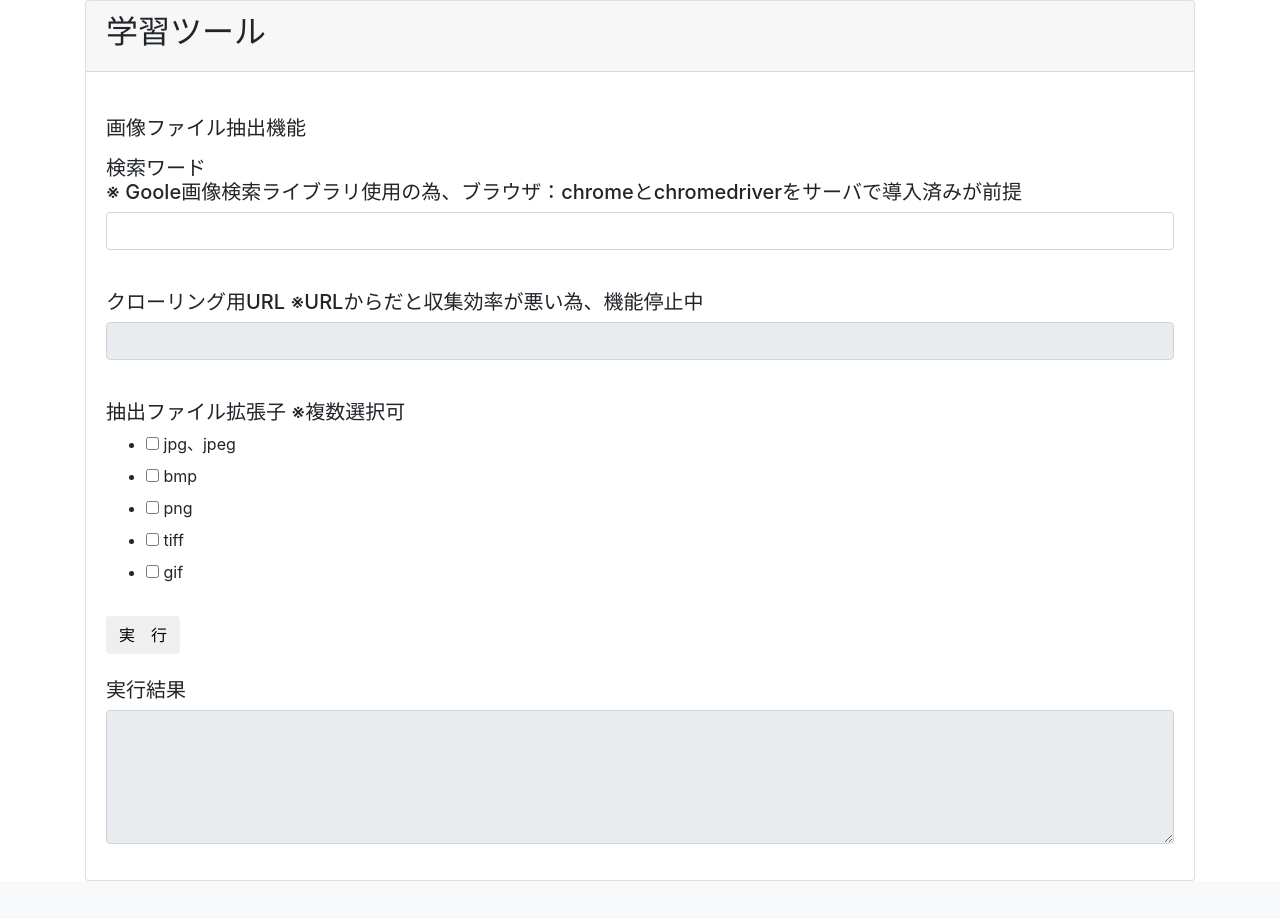
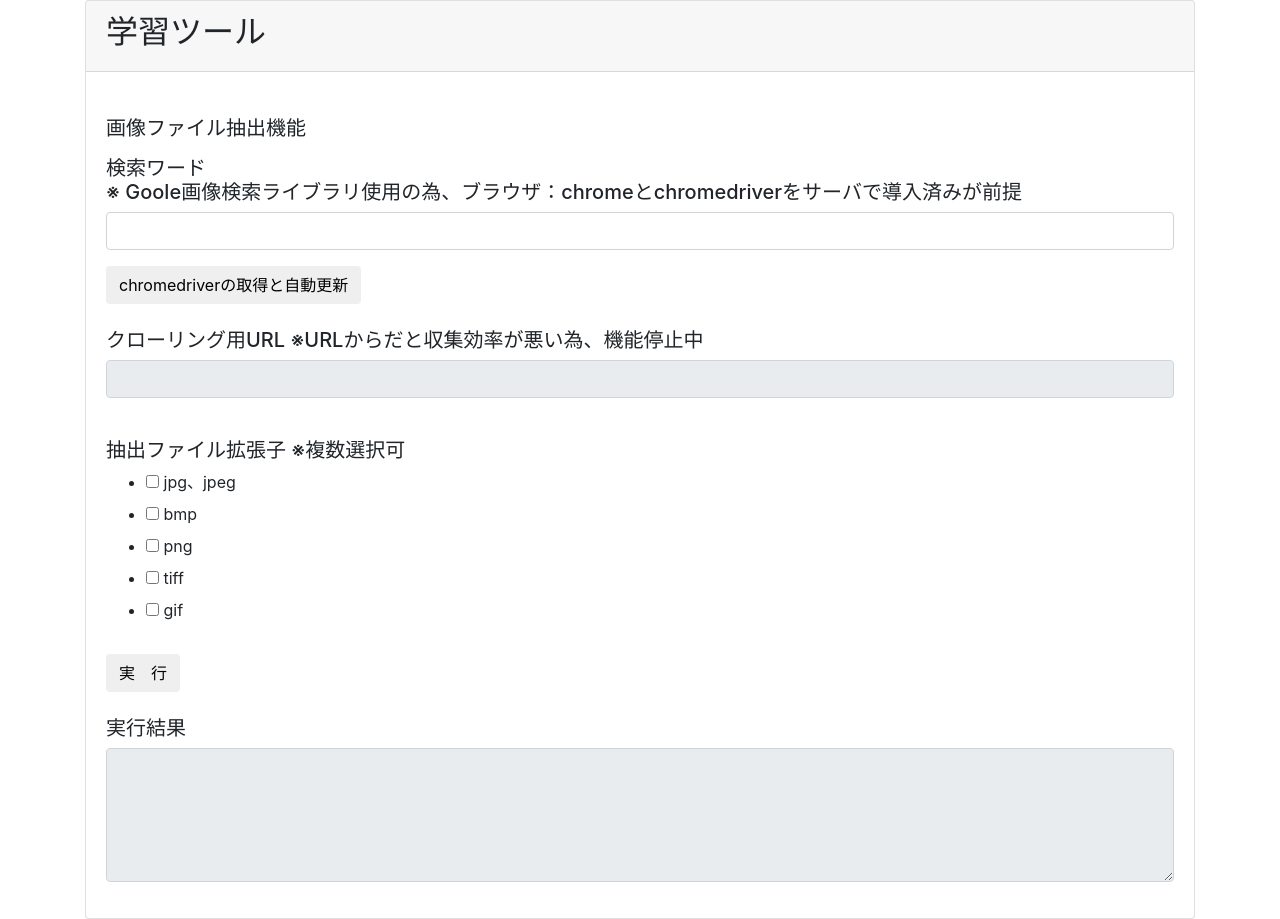
Before and after one commit to eto1976/MlApp, a Django app: page /mlapp/tabmenuTools in a window 1280 px wide. Shown: the part 56-975 px from the top of the page. Before the commit the page ends 937 px from the top, so only its background shows below. Run offline with Django 3.2, Linux system fonts and the light colour scheme; some libraries are stand-ins or nearby versions.

Commit message:
chormdriver自動更新機能を追加する作業開始

```diff
--- a/MlApp/templates/tools.html
+++ b/MlApp/templates/tools.html
@@ -49,6 +49,8 @@ $(function () {
 		        	<h5>検索ワード <BR>※ Goole画像検索ライブラリ使用の為、ブラウザ：chromeとchromedriverをサーバで導入済みが前提</h5>
 					{{ toolsForm.stkeyword }}
 		        </div>
+		        <button type="submit" class="btn btn-default" id="doUpdate" name="doUpdate" onclick="" >chromedriverの取得と自動更新</button>
+				<BR>
 				<BR>
 		        <div class="form-group">
 		        	<h5>クローリング用URL ※URLからだと収集効率が悪い為、機能停止中</h5>
```
